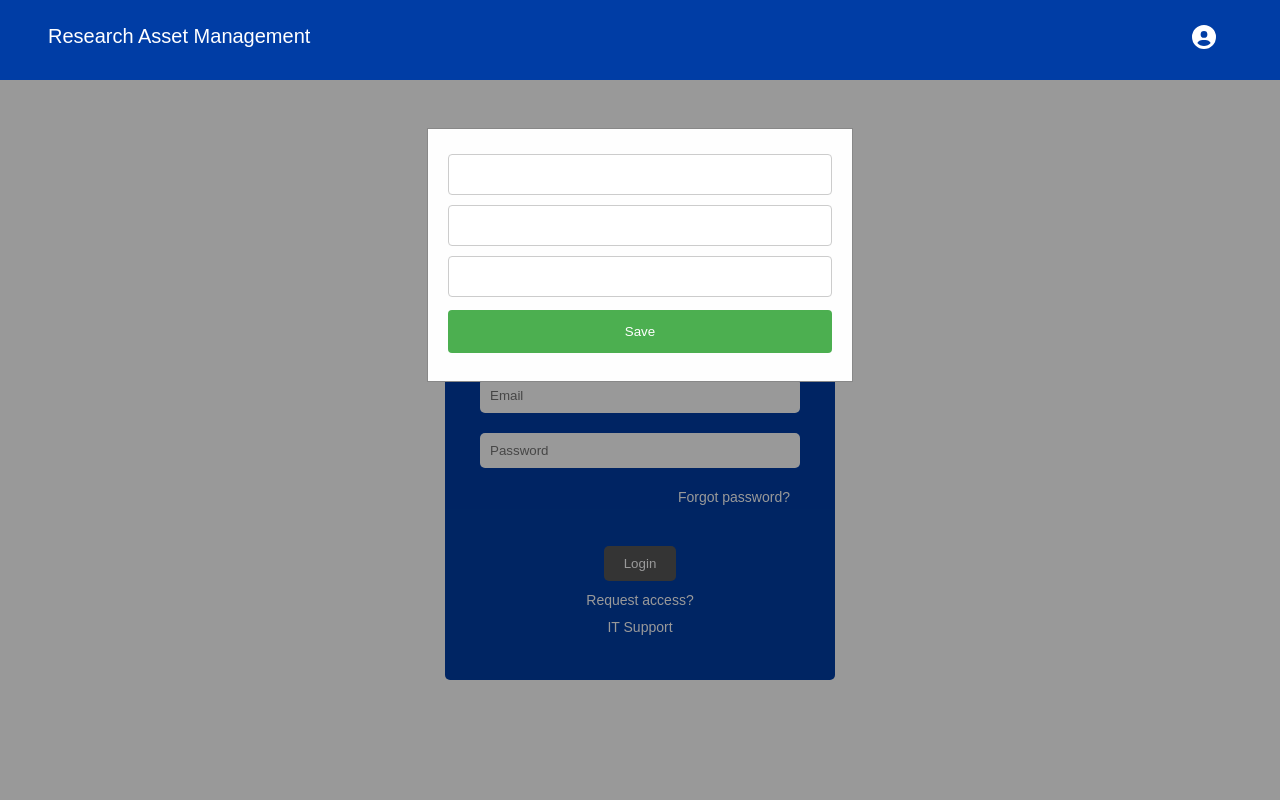
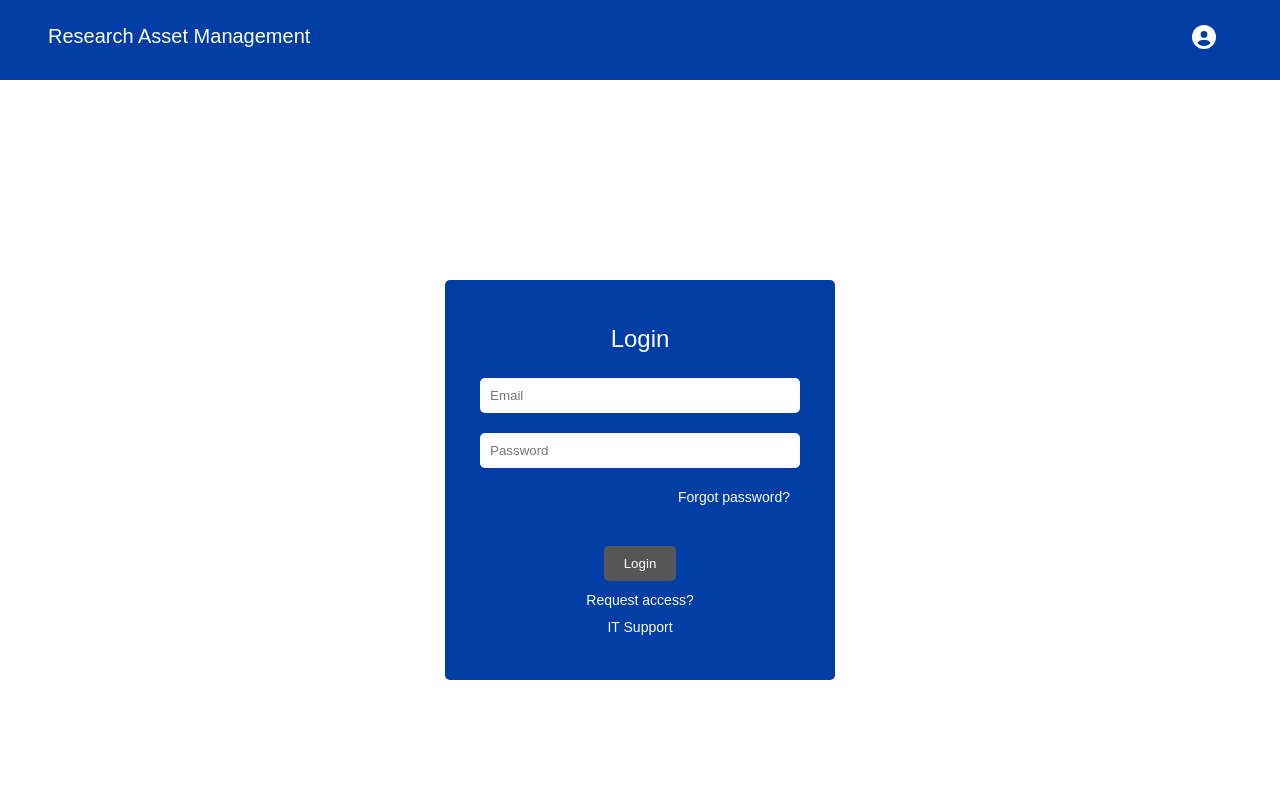
Before and after one commit to slu-csci-5030/RAM_Team_SLU, a React (Vite) app in the folder Frontend/: page / in a window 1280 px wide. Shown: the top 800 px of the page. Built offline with nearby package versions, Linux system fonts and the light colour scheme.

Commit message:
removed unncecessary changes

```diff
--- a/Frontend/src/components/EditAsset.jsx
+++ b/Frontend/src/components/EditAsset.jsx
@@ -1,5 +1,5 @@
 import React from 'react';
-import '../assets/Styles/EditAsset.css';
+//import '../assets/Styles/EditAsset.css';
 
 function EditAsset({ asset, onEdit, onSave }) {
   const handleChange = (e) => {
@@ -13,21 +13,21 @@ function EditAsset({ asset, onEdit, onSave }) {
         <input
           type="text"
           name="assetName"
-          // value={asset.assetName}
+          value={asset.assetName}
           onChange={handleChange}
           className="edit-asset-input"
         />
         <input
           type="text"
           name="location"
-          // value={asset.location}
+          value={asset.location}
           onChange={handleChange}
           className="edit-asset-input"
         />
         <input
           type="text"
           name="quantity"
-          // value={asset.quantity}
+          value={asset.quantity}
           onChange={handleChange}
           className="edit-asset-input"
         />
--- a/Frontend/src/pages/Home.jsx
+++ b/Frontend/src/pages/Home.jsx
@@ -1,7 +1,6 @@
 import React from 'react';
 import { useHistory } from 'react-router-dom';
 import CompanyDescription from '../components/CompanyDescription';
-import EditAsset from '../components/EditAsset';
 
 function Home() {
   const history = useHistory();
@@ -13,7 +12,6 @@ function Home() {
   return (
     <body>
       <CompanyDescription onLoginButtonClick={handleLoginButtonClick} />
-      <EditAsset />
     </body>
   );
 }
```
